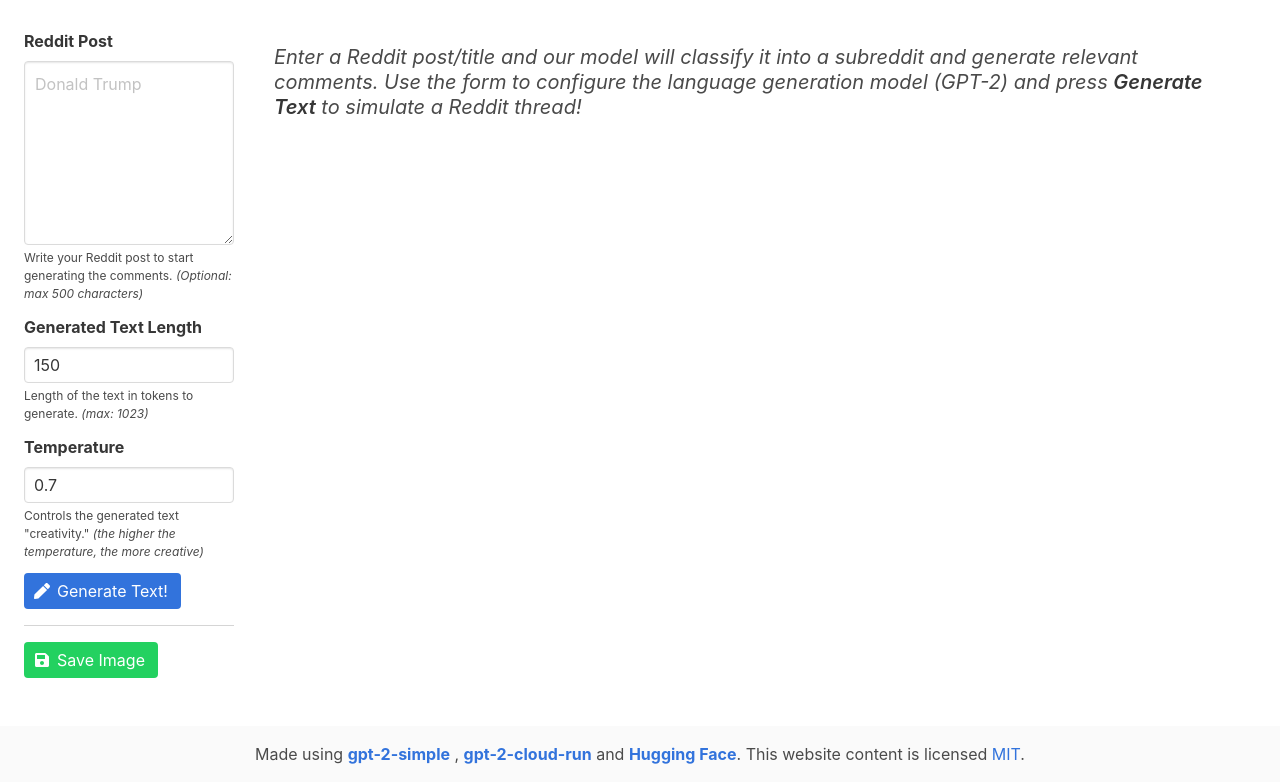
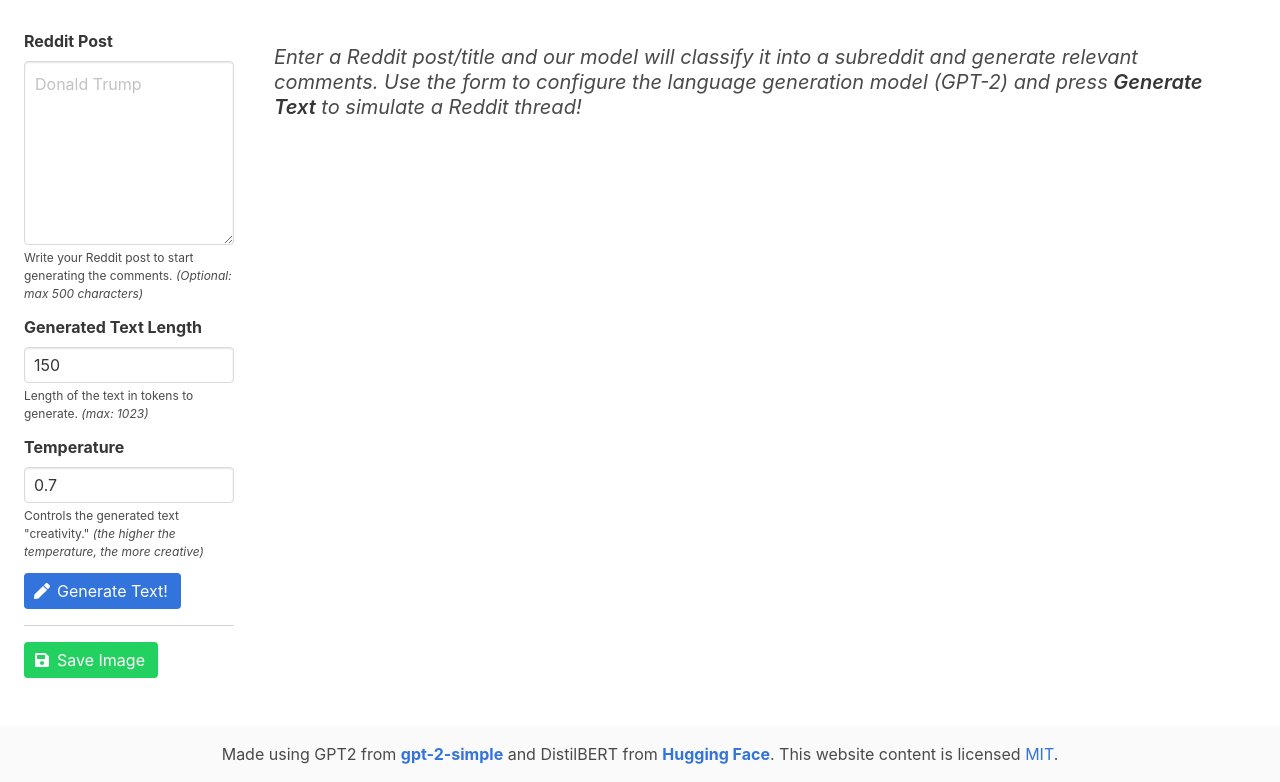
Before and after one commit to aditya1702/aditya1702.github.io, a plain HTML site: page index.html in a window 1280 px wide. Shown: the part 55-837 px from the top of the page. Drawn offline with nearby package versions, Linux system fonts and the light colour scheme.

Commit message:
Add links to hugging face

```diff
--- a/index.html
+++ b/index.html
@@ -178,9 +178,8 @@
   <footer class="footer">
     <div class="content has-text-centered">
       <p>
-        Made using <a href="https://github.com/minimaxir/gpt-2-simple" target="_blank"><strong>gpt-2-simple</strong></a>
-        , <a href="https://github.com/minimaxir/gpt-2-cloud-run" target="_blank"><strong>gpt-2-cloud-run</strong></a>
-        and <a href="https://huggingface.co" target="_blank"><strong>Hugging Face</strong></a>. This website content
+        Made using GPT2 from <a href="https://github.com/minimaxir/gpt-2-simple" target="_blank"><strong>gpt-2-simple</strong></a>
+        and DistilBERT from <a href="https://huggingface.co" target="_blank"><strong>Hugging Face</strong></a>. This website content
         is licensed <a href="http://opensource.org/licenses/mit-license.php" target="_blank">MIT</a>.
       </p>
     </div>
```
